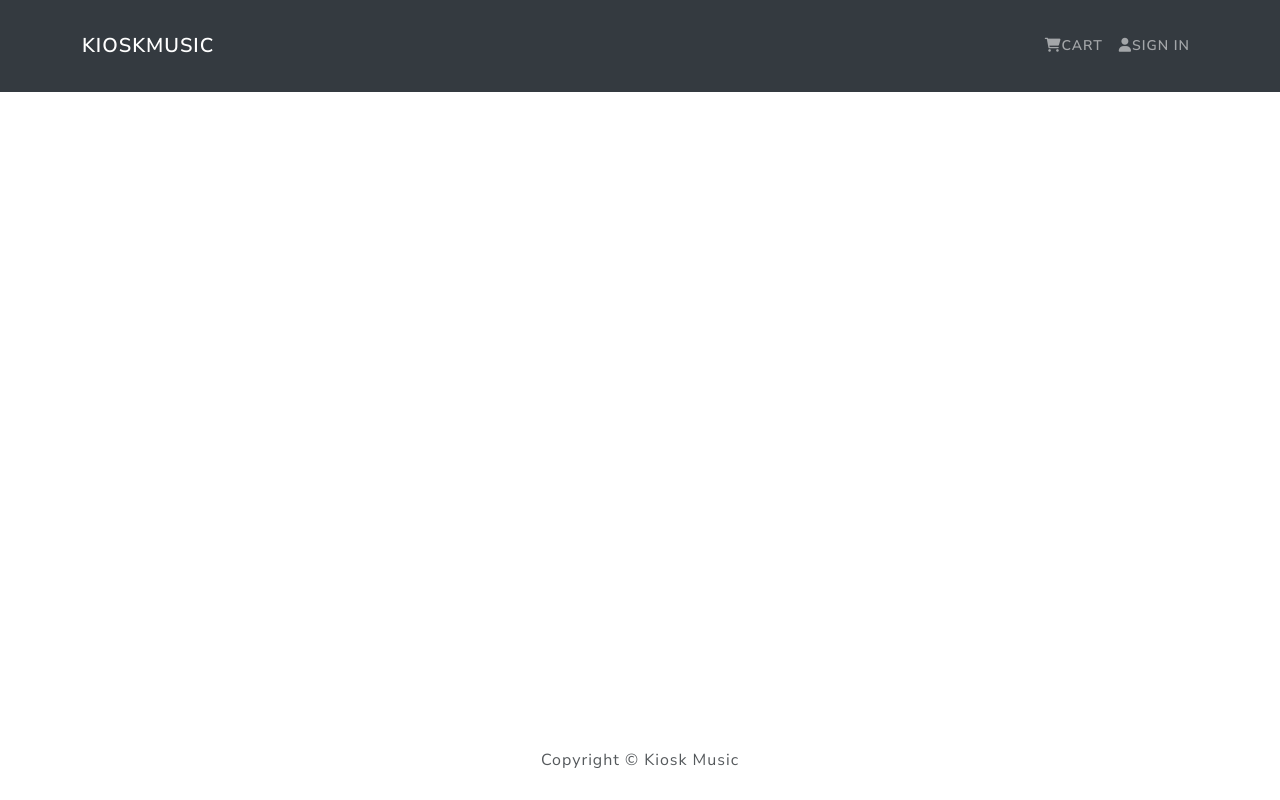
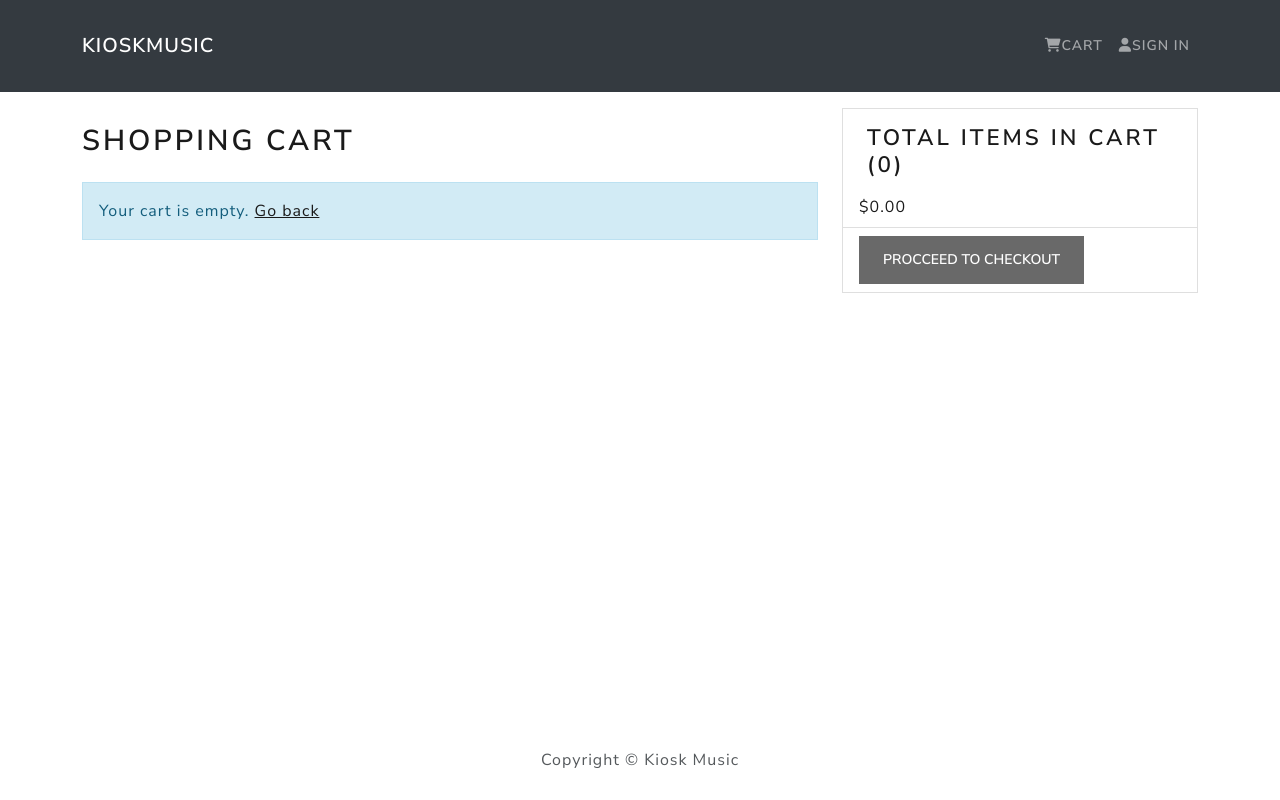
Before and after one commit to chas-academy/examenChas, a React (Create React App) app in the folder frontend-u11/: page /cart/1 in a window 1280 px wide. Built offline with nearby package versions, Linux system fonts and the light colour scheme; no server answers.

Commit message:
Add cartscreen, add to cart and remove from cart functionality.

```diff
--- a/frontend-u11/src/actions/cartActions.js
+++ b/frontend-u11/src/actions/cartActions.js
@@ -1,5 +1,5 @@
 import axios from "axios";
-import { CART_ADD_ITEM } from "../constants/CartConstants";
+import { CART_ADD_ITEM, CART_REMOVE_ITEM } from "../constants/CartConstants";
 
 export const addToCart = (id, qty) => async (dispatch, getState) => {
   const { data } = await axios.get(`/api/products/${id}`);
@@ -18,3 +18,11 @@ export const addToCart = (id, qty) => async (dispatch, getState) => {
 
   localStorage.setItem("cartItems", JSON.stringify(getState().cart.cartItems));
 };
+
+export const removeFromCart = (id) => (dispatch, getState) => {
+  dispatch({
+    type: CART_REMOVE_ITEM,
+    payload: id,
+  });
+  localStorage.setItem("cartItems", JSON.stringify(getState().cart.cartItems));
+};
--- a/frontend-u11/src/index.css
+++ b/frontend-u11/src/index.css
@@ -1,5 +1,14 @@
 main {
   min-height: 80vh;
+}
+
+h1 {
+  font-size: 1.8rem;
+  padding: 1rem 0;
+}
+h2 {
+  font-size: 1.4rem;
+  padding: 0.5rem;
 }
 
 h3 {
--- a/frontend-u11/src/reducers/CartReducers.js
+++ b/frontend-u11/src/reducers/CartReducers.js
@@ -1,4 +1,4 @@
-import { CART_ADD_ITEM } from "../constants/CartConstants";
+import { CART_ADD_ITEM, CART_REMOVE_ITEM } from "../constants/CartConstants";
 
 export const cartReducer = (state = { cartItems: [] }, action) => {
   switch (action.type) {
@@ -20,7 +20,11 @@ export const cartReducer = (state = { cartItems: [] }, action) => {
           cartItems: [...state.cartItems, item],
         };
       }
-
+    case CART_REMOVE_ITEM:
+      return {
+        ...state,
+        cartItems: state.cartItems.filter((x) => x.product !== action.payload),
+      };
     default:
       return state;
   }
--- a/frontend-u11/src/screens/CartScreen.js
+++ b/frontend-u11/src/screens/CartScreen.js
@@ -1,5 +1,5 @@
 import React, { useEffect } from "react";
-import { Link, useParams, Navigate } from "react-router-dom";
+import { Link, useParams, Navigate, useNavigate } from "react-router-dom";
 import {
   Row,
   Col,
@@ -8,29 +8,109 @@ import {
   Form,
   Button,
   Card,
+  ListGroupItem,
+  Accordion,
 } from "react-bootstrap";
 import { useDispatch, useSelector } from "react-redux";
 import Message from "../components/Message";
-import { addToCart } from "../actions/cartActions";
+import { addToCart, removeFromCart } from "../actions/cartActions";
 
 const CartScreen = (location) => {
   const params = useParams();
-
-  const productId = params.id;
-  console.log(params.id);
-  const qty = location.search ? Number(location.search.split("=")[1]) : 1;
-
+  const navigate = useNavigate();
   const dispatch = useDispatch();
   const cart = useSelector((state) => state.cart);
   const { cartItems } = cart;
 
-  useEffect(() => {
-    if (productId) {
-      dispatch(addToCart(productId, qty));
-    }
-  }, [dispatch, productId, qty]);
+  const removeFromCartHandler = (id) => {
+    dispatch(removeFromCart(id));
+  };
 
-  return <div></div>;
+  const checkoutHandler = () => {
+    navigate("/login=redirect=shipping");
+  };
+
+  return (
+    <Row>
+      <Col md={8}>
+        <h1>Shopping Cart</h1>
+        {cartItems.length === 0 ? (
+          <Message>
+            Your cart is empty. <Link to="/">Go back</Link>
+          </Message>
+        ) : (
+          <ListGroup variant="flush">
+            {cartItems.map((item) => (
+              <ListGroup.Item key={item.product}>
+                <Row>
+                  <Col>
+                    <Image src={item.image} alt={item.name} fluid rounded />
+                  </Col>
+                  <Col md={3}>
+                    <Link to={`/product/${item.product}`}>{item.name}</Link>
+                  </Col>
+                  <Col md={2}>${item.price}</Col>
+                  <Col md={2}>
+                    <Form.Control
+                      className="form-select"
+                      as="select"
+                      value={item.qty}
+                      onChange={(e) =>
+                        dispatch(
+                          addToCart(item.product, Number(e.target.value))
+                        )
+                      }
+                    >
+                      {[...Array(item.countInStock).keys()].map((x) => (
+                        <option key={x + 1} value={x + 1}>
+                          {x + 1}
+                        </option>
+                      ))}
+                    </Form.Control>
+                  </Col>
+                  <Col md={2}>
+                    <Button
+                      type="button"
+                      variant="light"
+                      onClick={() => removeFromCartHandler(item.product)}
+                    >
+                      <i className="fas fa-trash"></i>
+                    </Button>
+                  </Col>
+                </Row>
+              </ListGroup.Item>
+            ))}
+          </ListGroup>
+        )}
+      </Col>
+      <Col md={4}>
+        <Card>
+          <ListGroup variant="flush">
+            <ListGroup.Item>
+              <h2>
+                Total items in cart (
+                {cartItems.reduce((acc, item) => acc + item.qty, 0)})
+              </h2>
+              $
+              {cartItems
+                .reduce((acc, item) => acc + item.qty * item.price, 0)
+                .toFixed(2)}
+            </ListGroup.Item>
+            <ListGroup.Item>
+              <Button
+                type="button"
+                className="btn-block"
+                disabled={cartItems.length === 0}
+                onClick={checkoutHandler}
+              >
+                Procceed to checkout
+              </Button>
+            </ListGroup.Item>
+          </ListGroup>
+        </Card>
+      </Col>
+    </Row>
+  );
 };
 
 export default CartScreen;
--- a/frontend-u11/src/screens/ProductScreen.js
+++ b/frontend-u11/src/screens/ProductScreen.js
@@ -15,6 +15,7 @@ import Rating from "../components/Rating";
 import Message from "../components/Message";
 import Loader from "../components/Loader";
 import { listProductdetails } from "../actions/productActions";
+import { addToCart } from "../actions/cartActions";
 
 const ProductScreen = (history) => {
   const [qty, setQty] = useState(1);
@@ -30,7 +31,8 @@ const ProductScreen = (history) => {
   }, [params.id]);
 
   const addToCartHandler = () => {
-    navigate(`/cart/${params.id}?qty${qty}`);
+    dispatch(addToCart(product._id, qty));
+    navigate("/cart");
   };
 
   return (
```
